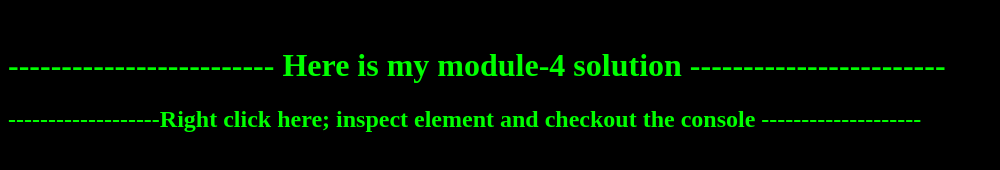
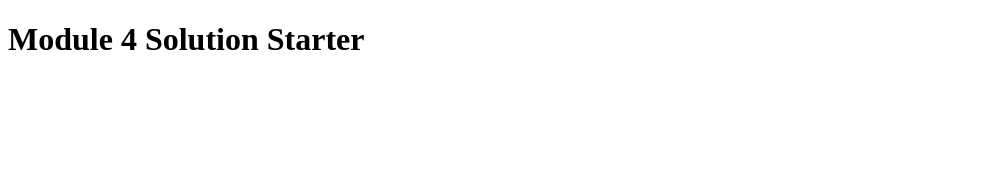
Before and after one commit to IndiraDharmadas/module4_js, a plain HTML site: page index.html in a window 1280 px wide. Shown: the whole page, without its empty margins (0-1000 px from the left). Drawn offline with Linux system fonts and the light colour scheme.

Commit message:
Update index.html

```diff
--- a/index.html
+++ b/index.html
@@ -3,18 +3,12 @@
 <html>
 <head>
   <meta charset="utf-8">
-  <title>Module 4 Solution</title>
- // <script src="SpeakHello.js"></script>
-  //<script src="SpeakGoodBye.js"></script>
-  //<script src="script.js"></script>
-  <style>
-    body {background-color: black;}
-    h1,h2   {color: lime;}
-
-  </style>
+  <title>Module 4 Solution Starter</title>
+  <script src="SpeakHello.js"></script>
+  <script src="SpeakGoodBye.js"></script>
+  <script src="script.js"></script>
 </head>
-<body background-color = "black">
-  <h1>------------------------- Here is my module-4 solution ------------------------</h1>
-  <h2>-------------------Right click here; inspect element and checkout the console --------------------</h2>
-
+<body>
+  <h1>Module 4 Solution Starter</h1>
 </body>
+</html>
```
